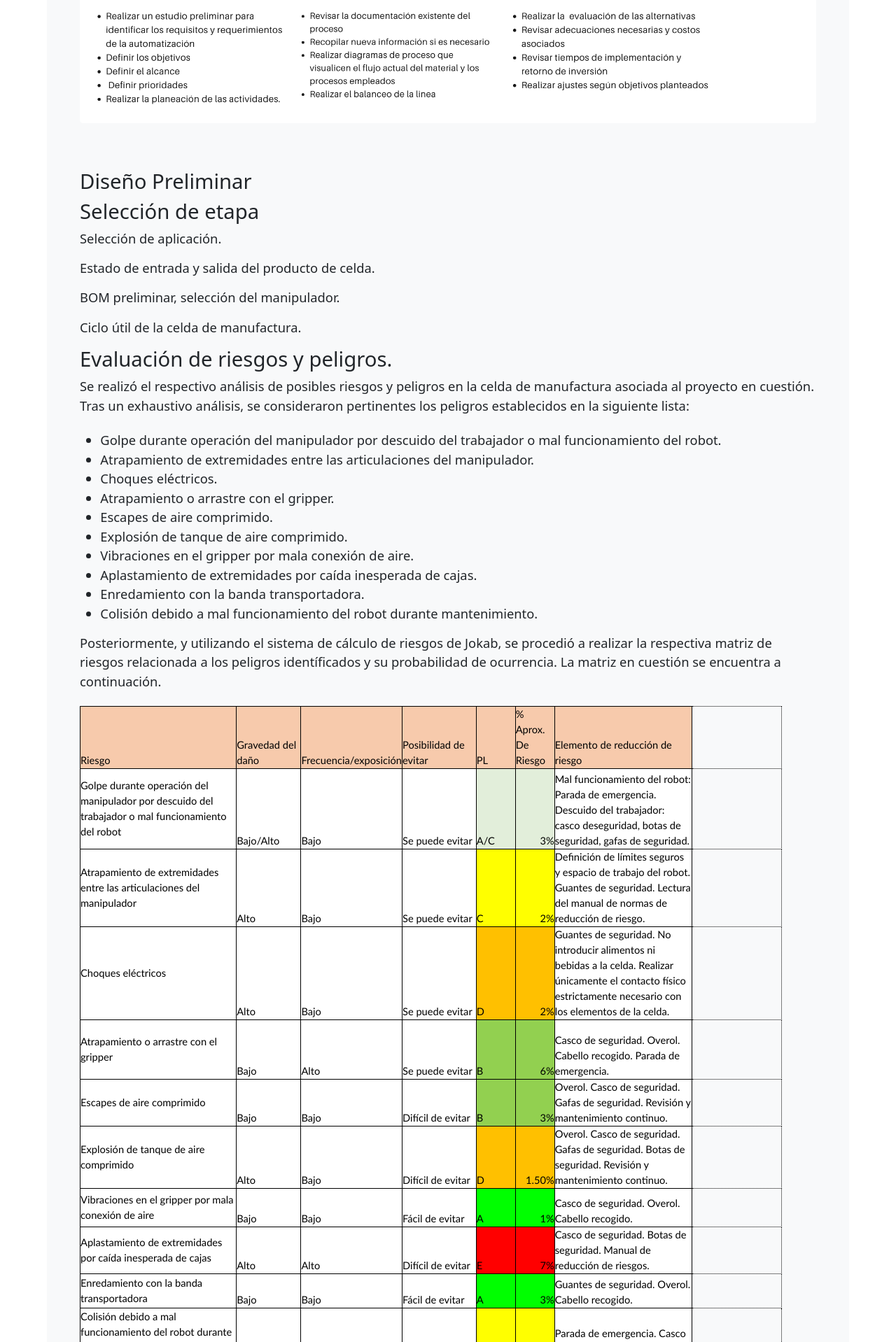
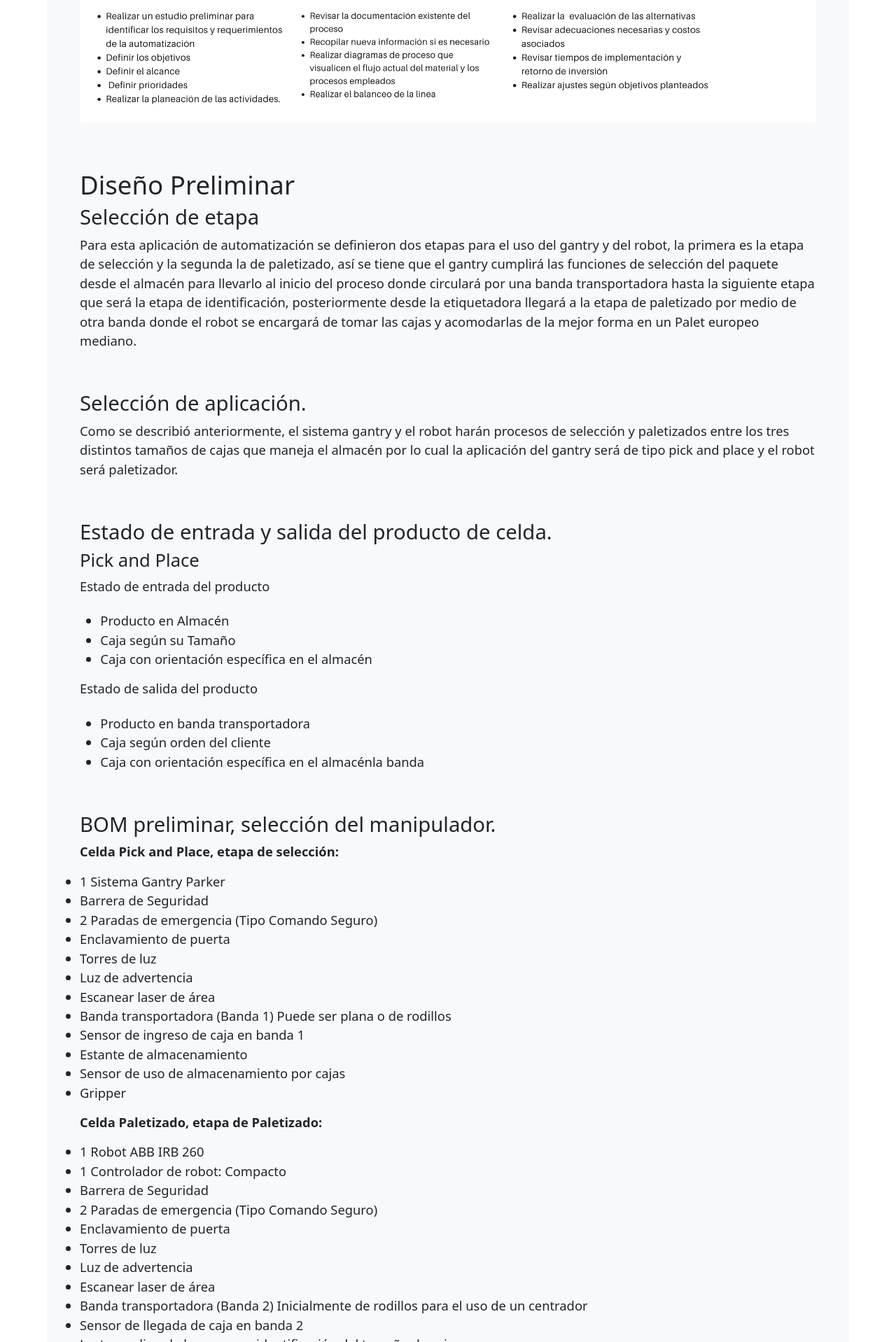
Before and after one commit to APM-GLSV/Comp.A.S, a Jekyll site: the page built from pages/modulos/celda_robotizada.html, in a window 1280 px wide. Shown: the part 918-2836 px from the top of the page at 70% size. Built offline with Jekyll 4.4.1, drawn with Linux system fonts in a browser that asks for light colours; some of the changed text lies outside the part shown.

Commit message:
Actualizacion celda robotizada

```diff
--- a/pages/modulos/celda_robotizada.html
+++ b/pages/modulos/celda_robotizada.html
@@ -10,12 +10,68 @@ layout: default
         <div class="row gx-5 justify-content-center">
             <h2>Hoja de Ruta Diseño de Celda de Manufactura</h2>
             <div class="d-flex align-items-center mt-lg-5 mb-4"><img class="img-fluid rounded-3 my-5" src="{{ site.baseurl }}/images/HojadeRuta_Celda.png" alt="Hoja de Ruta" /></div>
-            <h2>Diseño Preliminar</h2>
+            <h1>Diseño Preliminar</h1>
             <h2>Selección de etapa</h2>
-            <p> Selección de aplicación.  </p>
-            <p> Estado de entrada y salida del producto de celda. </p>
-            <p> BOM preliminar, selección del manipulador. </p>
-            <p> Ciclo útil de la celda de manufactura. </p>
+            <section class="mb-5">
+                <p>Para esta aplicación de automatización se definieron dos etapas para el uso del gantry y del robot, la primera es la etapa de selección y la segunda la de paletizado, así se tiene que el gantry cumplirá las funciones de selección del paquete desde el almacén para llevarlo al inicio del proceso donde circulará por una banda transportadora hasta la siguiente etapa que será la etapa de identificación, posteriormente desde la etiquetadora llegará a la etapa de paletizado por medio de otra banda donde el robot se encargará de tomar las cajas y acomodarlas de la mejor forma en un Palet europeo mediano.</p>
+            </section>
+            <h2> Selección de aplicación.  </h2>
+            <section class="mb-5">
+                <p>Como se describió anteriormente, el sistema gantry y el robot harán procesos de selección y paletizados entre los tres distintos tamaños de cajas que maneja el almacén por lo cual la aplicación del gantry será de tipo pick and place y el robot será paletizador. </p>
+            </section>
+            <h2> Estado de entrada y salida del producto de celda. </h2>
+            <section class="mb-5">
+                <h3>Pick and Place</h3>
+                <p class="fs-5 mb-4">Estado de entrada del producto</p>
+                <ul>
+                    <li>Producto en Almacén</li>
+                    <li>Caja según su Tamaño</li>
+                    <li>Caja con orientación específica en el almacén</li>
+                </ul>
+                <p class="fs-5 mb-4">Estado de salida del producto</p>
+                <ul>
+                    <li>Producto en banda transportadora</li>
+                    <li>Caja según orden del cliente</li>
+                    <li>Caja con orientación específica en el almacénla banda</li>
+            </section>
+            <h2> BOM preliminar, selección del manipulador. </h2>
+            <p><b>Celda Pick and Place, etapa de selección:</b></p>
+
+<ul>
+<li>1 Sistema Gantry Parker</li>
+<li>Barrera de Seguridad</li>
+<li>2 Paradas de emergencia (Tipo Comando Seguro)</li>
+<li>Enclavamiento de puerta</li>
+<li>Torres de luz</li>
+<li>Luz de advertencia</li>
+<li>Escanear laser de área</li>
+<li>Banda transportadora (Banda 1) Puede ser plana o de rodillos</li>
+<li>Sensor de ingreso de caja en banda 1</li>
+<li>Estante de almacenamiento</li>
+<li>Sensor de uso de almacenamiento por cajas</li>
+<li>Gripper</li>
+</ul>
+
+<p><b>Celda Paletizado, etapa de Paletizado:</b></p>
+
+<ul>
+<li>1 Robot ABB IRB 260</li>
+<li>1 Controlador de robot: Compacto</li>
+<li>Barrera de Seguridad</li>
+<li>2 Paradas de emergencia (Tipo Comando Seguro)</li>
+<li>Enclavamiento de puerta</li>
+<li>Torres de luz</li>
+<li>Luz de advertencia</li>
+<li>Escanear laser de área</li>
+<li>Banda transportadora (Banda 2) Inicialmente de rodillos para el uso de un centrador</li>
+<li>Sensor de llegada de caja en banda 2</li>
+<li>Lector codigo de barras para identificación del tamaño de caja</li>
+<li>Centrador de cajas</li>
+<li>Soporte para pallet</li>
+<li>Gripper</li>
+</ul>
+
+            <h2> Ciclo útil de la celda de manufactura. </h2>
             <h2> Evaluación de riesgos y peligros. </h2>
             <section class="mb-5">
                 <p class="fs-5 mb-4">Se realizó el respectivo análisis de posibles riesgos y peligros en la celda de manufactura asociada al proyecto en cuestión. Tras un exhaustivo análisis, se consideraron pertinentes los peligros establecidos en la siguiente lista:</p>
@@ -76,18 +132,16 @@ layout: default
                     th.style11 { vertical-align:bottom; border-bottom:1px solid #000000 !important; border-top:1px solid #000000 !important; border-left:1px solid #000000 !important; border-right:1px solid #000000 !important; color:#000000; font-family:'Calibri'; font-size:11pt; background-color:#E2EEDA }
                     td.style12 { vertical-align:bottom; border-bottom:1px solid #000000 !important; border-top:1px solid #000000 !important; border-left:1px solid #000000 !important; border-right:1px solid #000000 !important; color:#000000; font-family:'Calibri'; font-size:11pt; background-color:#FFFF00 }
                     th.style12 { vertical-align:bottom; border-bottom:1px solid #000000 !important; border-top:1px solid #000000 !important; border-left:1px solid #000000 !important; border-right:1px solid #000000 !important; color:#000000; font-family:'Calibri'; font-size:11pt; background-color:#FFFF00 }
-                    td.style13 { vertical-align:bottom; border-bottom:1px solid #000000 !important; border-top:1px solid #000000 !important; border-left:1px solid #000000 !important; border-right:1px solid #000000 !important; color:#000000; font-family:'Calibri'; font-size:11pt; background-color:#FFC000 }
-                    th.style13 { vertical-align:bottom; border-bottom:1px solid #000000 !important; border-top:1px solid #000000 !important; border-left:1px solid #000000 !important; border-right:1px solid #000000 !important; color:#000000; font-family:'Calibri'; font-size:11pt; background-color:#FFC000 }
-                    td.style14 { vertical-align:bottom; border-bottom:1px solid #000000 !important; border-top:1px solid #000000 !important; border-left:1px solid #000000 !important; border-right:1px solid #000000 !important; color:#000000; font-family:'Calibri'; font-size:11pt; background-color:#92D050 }
-                    th.style14 { vertical-align:bottom; border-bottom:1px solid #000000 !important; border-top:1px solid #000000 !important; border-left:1px solid #000000 !important; border-right:1px solid #000000 !important; color:#000000; font-family:'Calibri'; font-size:11pt; background-color:#92D050 }
-                    td.style15 { vertical-align:bottom; border-bottom:1px solid #000000 !important; border-top:1px solid #000000 !important; border-left:1px solid #000000 !important; border-right:1px solid #000000 !important; color:#000000; font-family:'Calibri'; font-size:11pt; background-color:#FFC000 }
-                    th.style15 { vertical-align:bottom; border-bottom:1px solid #000000 !important; border-top:1px solid #000000 !important; border-left:1px solid #000000 !important; border-right:1px solid #000000 !important; color:#000000; font-family:'Calibri'; font-size:11pt; background-color:#FFC000 }
-                    td.style16 { vertical-align:bottom; border-bottom:1px solid #000000 !important; border-top:1px solid #000000 !important; border-left:1px solid #000000 !important; border-right:1px solid #000000 !important; color:#000000; font-family:'Calibri'; font-size:11pt; background-color:#00FF00 }
-                    th.style16 { vertical-align:bottom; border-bottom:1px solid #000000 !important; border-top:1px solid #000000 !important; border-left:1px solid #000000 !important; border-right:1px solid #000000 !important; color:#000000; font-family:'Calibri'; font-size:11pt; background-color:#00FF00 }
-                    td.style17 { vertical-align:bottom; border-bottom:1px solid #000000 !important; border-top:1px solid #000000 !important; border-left:1px solid #000000 !important; border-right:1px solid #000000 !important; color:#000000; font-family:'Calibri'; font-size:11pt; background-color:#FF0000 }
-                    th.style17 { vertical-align:bottom; border-bottom:1px solid #000000 !important; border-top:1px solid #000000 !important; border-left:1px solid #000000 !important; border-right:1px solid #000000 !important; color:#000000; font-family:'Calibri'; font-size:11pt; background-color:#FF0000 }
-                    td.style18 { vertical-align:middle; text-align:left; padding-left:0px; border-bottom:none #000000; border-top:none #000000; border-left:none #000000; border-right:none #000000; color:#000000; font-family:'Calibri'; font-size:11pt; background-color:white }
-                    th.style18 { vertical-align:middle; text-align:left; padding-left:0px; border-bottom:none #000000; border-top:none #000000; border-left:none #000000; border-right:none #000000; color:#000000; font-family:'Calibri'; font-size:11pt; background-color:white }
+                    td.style13 { vertical-align:bottom; border-bottom:1px solid #000000 !important; border-top:1px solid #000000 !important; border-left:1px solid #000000 !important; border-right:1px solid #000000 !important; color:#000000; font-family:'Calibri'; font-size:11pt; background-color:#92D050 }
+                    th.style13 { vertical-align:bottom; border-bottom:1px solid #000000 !important; border-top:1px solid #000000 !important; border-left:1px solid #000000 !important; border-right:1px solid #000000 !important; color:#000000; font-family:'Calibri'; font-size:11pt; background-color:#92D050 }
+                    td.style14 { vertical-align:bottom; border-bottom:1px solid #000000 !important; border-top:1px solid #000000 !important; border-left:1px solid #000000 !important; border-right:1px solid #000000 !important; color:#000000; font-family:'Calibri'; font-size:11pt; background-color:#FFC000 }
+                    th.style14 { vertical-align:bottom; border-bottom:1px solid #000000 !important; border-top:1px solid #000000 !important; border-left:1px solid #000000 !important; border-right:1px solid #000000 !important; color:#000000; font-family:'Calibri'; font-size:11pt; background-color:#FFC000 }
+                    td.style15 { vertical-align:bottom; border-bottom:1px solid #000000 !important; border-top:1px solid #000000 !important; border-left:1px solid #000000 !important; border-right:1px solid #000000 !important; color:#000000; font-family:'Calibri'; font-size:11pt; background-color:#00FF00 }
+                    th.style15 { vertical-align:bottom; border-bottom:1px solid #000000 !important; border-top:1px solid #000000 !important; border-left:1px solid #000000 !important; border-right:1px solid #000000 !important; color:#000000; font-family:'Calibri'; font-size:11pt; background-color:#00FF00 }
+                    td.style16 { vertical-align:bottom; border-bottom:1px solid #000000 !important; border-top:1px solid #000000 !important; border-left:1px solid #000000 !important; border-right:1px solid #000000 !important; color:#000000; font-family:'Calibri'; font-size:11pt; background-color:#FF0000 }
+                    th.style16 { vertical-align:bottom; border-bottom:1px solid #000000 !important; border-top:1px solid #000000 !important; border-left:1px solid #000000 !important; border-right:1px solid #000000 !important; color:#000000; font-family:'Calibri'; font-size:11pt; background-color:#FF0000 }
+                    td.style17 { vertical-align:middle; text-align:left; padding-left:0px; border-bottom:none #000000; border-top:none #000000; border-left:none #000000; border-right:none #000000; color:#000000; font-family:'Calibri'; font-size:11pt; background-color:white }
+                    th.style17 { vertical-align:middle; text-align:left; padding-left:0px; border-bottom:none #000000; border-top:none #000000; border-left:none #000000; border-right:none #000000; color:#000000; font-family:'Calibri'; font-size:11pt; background-color:white }
                     table.sheet0 col.col0 { width:167.41110919pt }
                     table.sheet0 col.col1 { width:69.13333254pt }
                     table.sheet0 col.col2 { width:56.25555491pt }
@@ -161,8 +215,8 @@ layout: default
                           <td class="column1 style2 s">Alto</td>
                           <td class="column2 style2 s">Bajo</td>
                           <td class="column3 style2 s">Se puede evitar</td>
-                          <td class="column4 style6 s">D</td>
-                          <td class="column5 style13 n">2%</td>
+                          <td class="column4 style5 s">C</td>
+                          <td class="column5 style12 n">2%</td>
                           <td class="column6 style2 s">Guantes de seguridad. No introducir alimentos ni bebidas a la celda. Realizar únicamente el contacto físico estrictamente necesario con los elementos de la celda.</td>
                           <td class="column7">&nbsp;</td>
                         </tr>
@@ -172,7 +226,7 @@ layout: default
                           <td class="column2 style2 s">Alto</td>
                           <td class="column3 style2 s">Se puede evitar</td>
                           <td class="column4 style7 s">B</td>
-                          <td class="column5 style14 n">6%</td>
+                          <td class="column5 style13 n">6%</td>
                           <td class="column6 style2 s">Casco de seguridad. Overol. Cabello recogido. Parada de emergencia.</td>
                           <td class="column7">&nbsp;</td>
                         </tr>
@@ -182,7 +236,7 @@ layout: default
                           <td class="column2 style2 s">Bajo</td>
                           <td class="column3 style2 s">Difícil de evitar</td>
                           <td class="column4 style7 s">B</td>
-                          <td class="column5 style14 n">3%</td>
+                          <td class="column5 style13 n">3%</td>
                           <td class="column6 style2 s">Overol. Casco de seguridad. Gafas de seguridad. Revisión y mantenimiento continuo.</td>
                           <td class="column7">&nbsp;</td>
                         </tr>
@@ -192,7 +246,7 @@ layout: default
                           <td class="column2 style2 s">Bajo</td>
                           <td class="column3 style2 s">Difícil de evitar</td>
                           <td class="column4 style6 s">D</td>
-                          <td class="column5 style15 n">1.50%</td>
+                          <td class="column5 style14 n">1.50%</td>
                           <td class="column6 style2 s">Overol. Casco de seguridad. Gafas de seguridad. Botas de seguridad. Revisión y mantenimiento continuo.</td>
                           <td class="column7">&nbsp;</td>
                         </tr>
@@ -202,7 +256,7 @@ layout: default
                           <td class="column2 style2 s">Bajo</td>
                           <td class="column3 style2 s">Fácil de evitar</td>
                           <td class="column4 style8 s">A</td>
-                          <td class="column5 style16 n">1%</td>
+                          <td class="column5 style15 n">1%</td>
                           <td class="column6 style2 s">Casco de seguridad. Overol. Cabello recogido.</td>
                           <td class="column7">&nbsp;</td>
                         </tr>
@@ -212,7 +266,7 @@ layout: default
                           <td class="column2 style2 s">Alto</td>
                           <td class="column3 style2 s">Difícil de evitar</td>
                           <td class="column4 style9 s">E</td>
-                          <td class="column5 style17 n">7%</td>
+                          <td class="column5 style16 n">7%</td>
                           <td class="column6 style2 s">Casco de seguridad. Botas de seguridad. Manual de reducción de riesgos.</td>
                           <td class="column7">&nbsp;</td>
                         </tr>
@@ -222,7 +276,7 @@ layout: default
                           <td class="column2 style2 s">Bajo</td>
                           <td class="column3 style2 s">Fácil de evitar</td>
                           <td class="column4 style8 s">A</td>
-                          <td class="column5 style16 n">3%</td>
+                          <td class="column5 style15 n">3%</td>
                           <td class="column6 style2 s">Guantes de seguridad. Overol. Cabello recogido.</td>
                           <td class="column7">&nbsp;</td>
                         </tr>
@@ -247,7 +301,7 @@ layout: default
                           <td class="column7">&nbsp;</td>
                         </tr>
                         <tr class="row12">
-                          <td class="column0 style18 null"></td>
+                          <td class="column0 style17 null"></td>
                           <td class="column1">&nbsp;</td>
                           <td class="column2">&nbsp;</td>
                           <td class="column3">&nbsp;</td>
```
